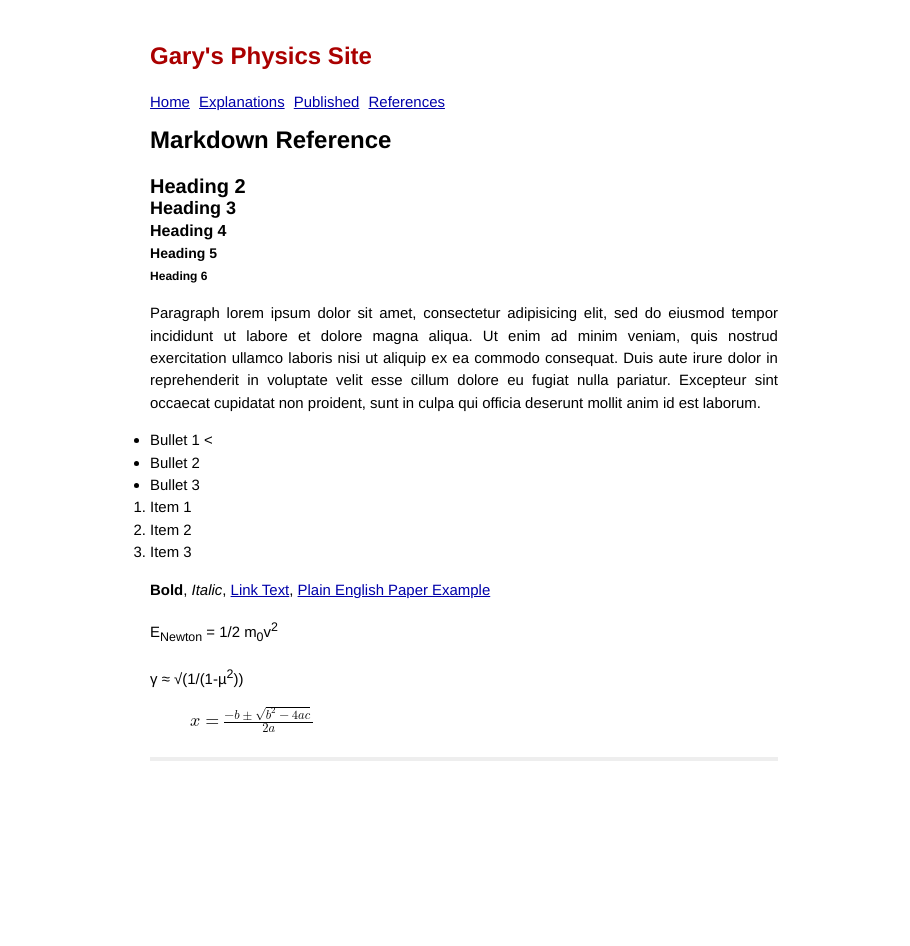
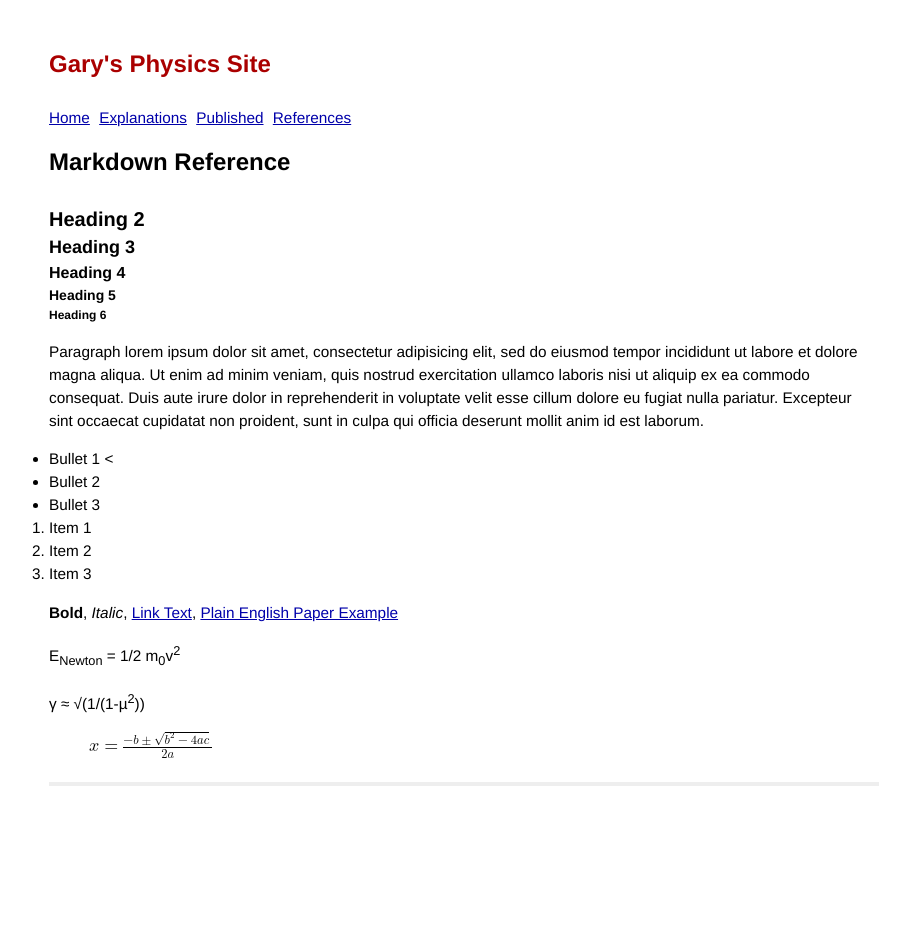
Before and after one commit to grbfacet/facet, a Jekyll site: the page built from ref-markdown.md, in a window 1280 px wide. Shown: the whole page, without its empty margins (176-1086 px from the left). Built offline with Jekyll 4.4.1, drawn with Linux system fonts in a browser that asks for light colours; Markdown is read by kramdown in place of the engine named in the settings.

```diff
--- a/css/main.css
+++ b/css/main.css
@@ -15,8 +15,10 @@
 body {
   background-color: #FFF;
   font: 13.34px Helvetica, Arial, sans-serif;
-  font-size: small;
-  text-align: center;
+}
+
+h1, h2, h3, h4, h5, h6 {
+    line-height: 1.5;
 }
 
 h1 { font-size: 24px; }
@@ -80,8 +82,7 @@
 
 .site {
   font-size: 115%;
-  text-align: justify;
-  width: 42em;
+  max-width: 830px;
   margin: 3em auto 2em;
   line-height: 1.5em;
 }
```
Also changed, not shown: 42-gev.md (+1 -7 lines).
